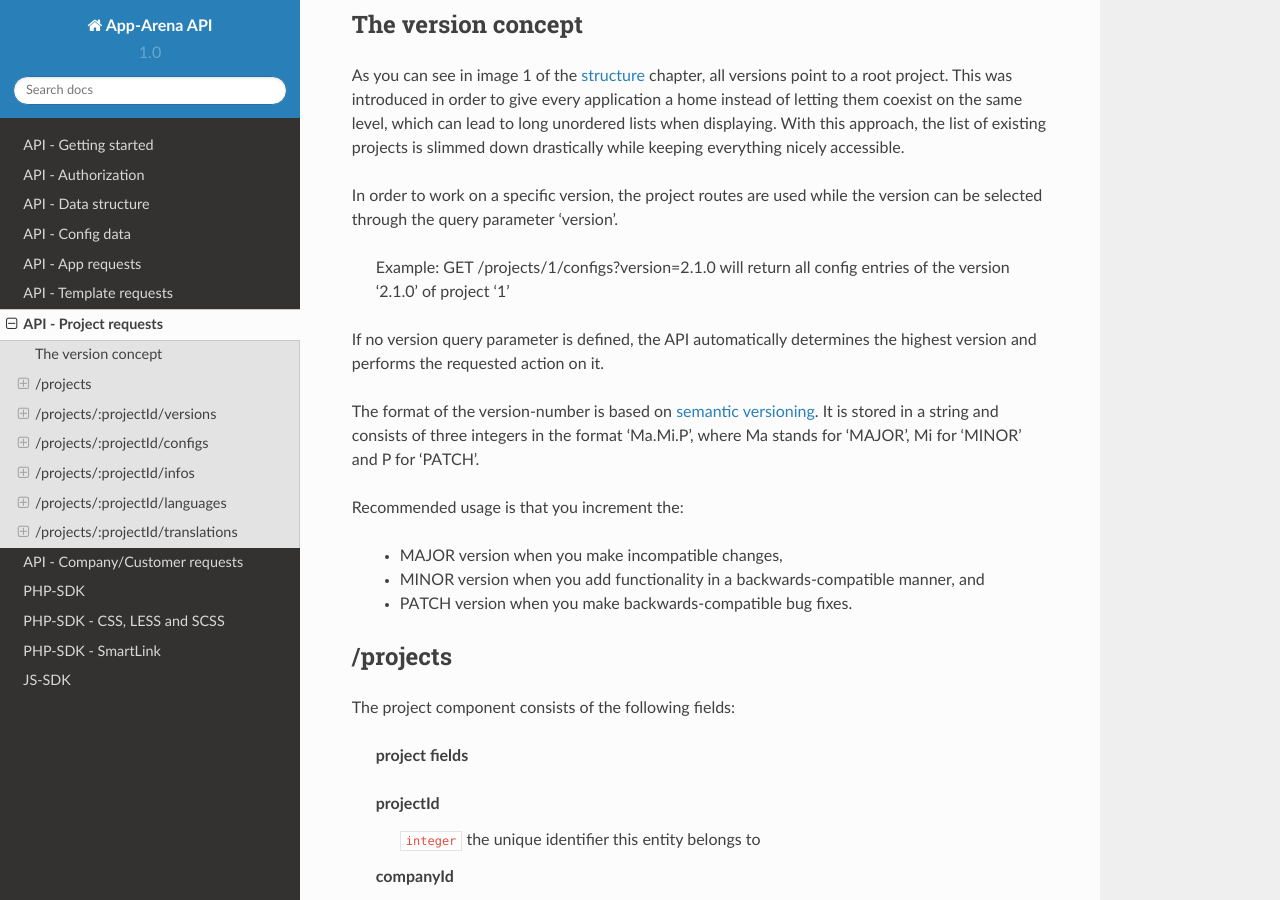
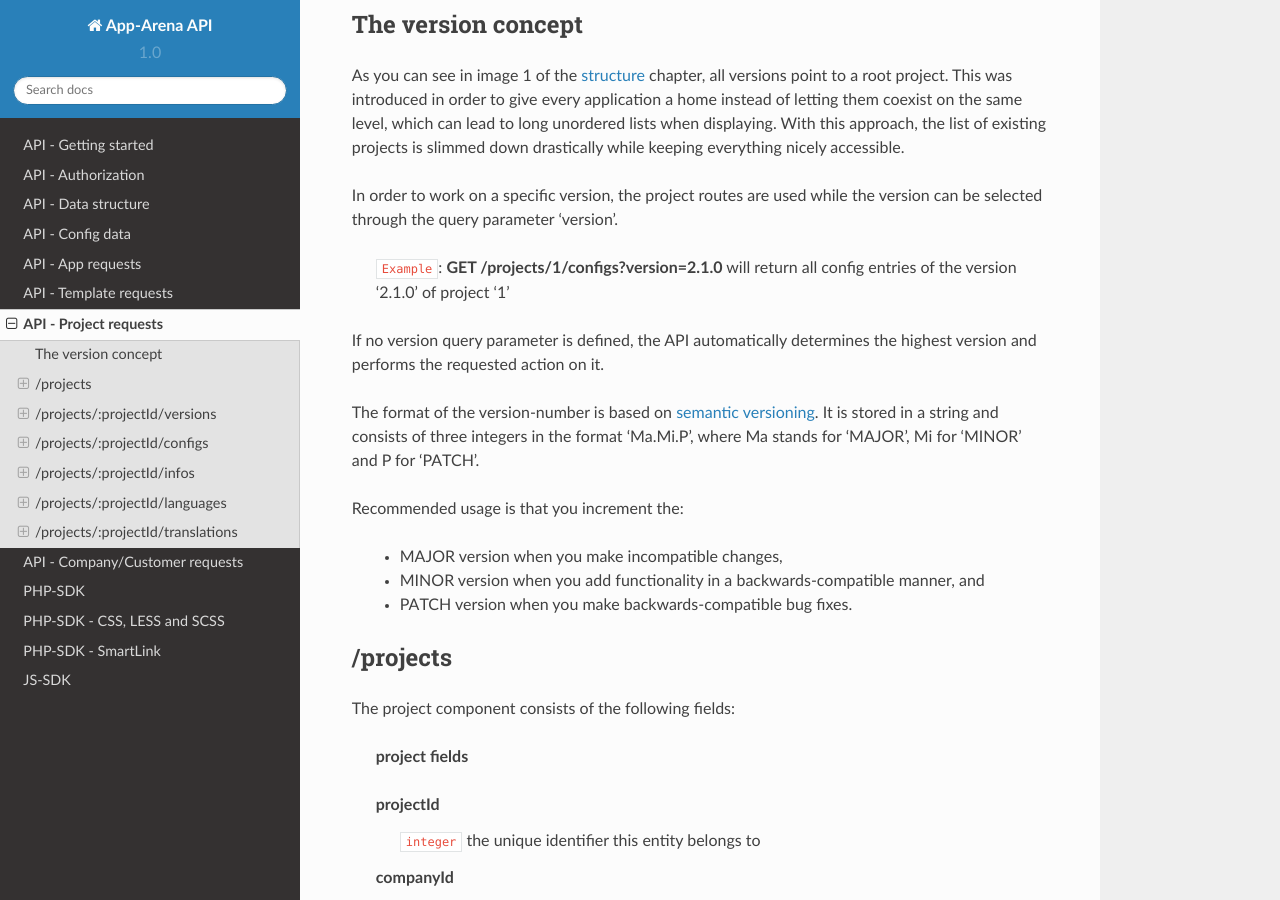
Before and after one commit to apparena/docs, a Sphinx documentation site: the page built from docs/api/080-projects.rst, in a window 1280 px wide and 900 px high, scrolled down 301 px. Built offline with Sphinx 7.4.7 and the Read the Docs theme 2.0.0, drawn with Linux system fonts in a browser that asks for light colours; part of the change alters nothing that is shown.

```diff
--- a/docs/api/080-projects.rst
+++ b/docs/api/080-projects.rst
@@ -12,7 +12,7 @@ With this approach, the list of existing projects is slimmed down drastically wh
 
 In order to work on a specific version, the project routes are used while the version can be selected through the query parameter 'version'.
 
-    Example: GET /projects/1/configs?version=2.1.0 will return all config entries of the version '2.1.0' of project '1'
+    ``Example``: **GET /projects/1/configs?version=2.1.0** will return all config entries of the version '2.1.0' of project '1'
 
 If no version query parameter is defined, the API automatically determines the highest version and performs the requested action on it.
 
```
